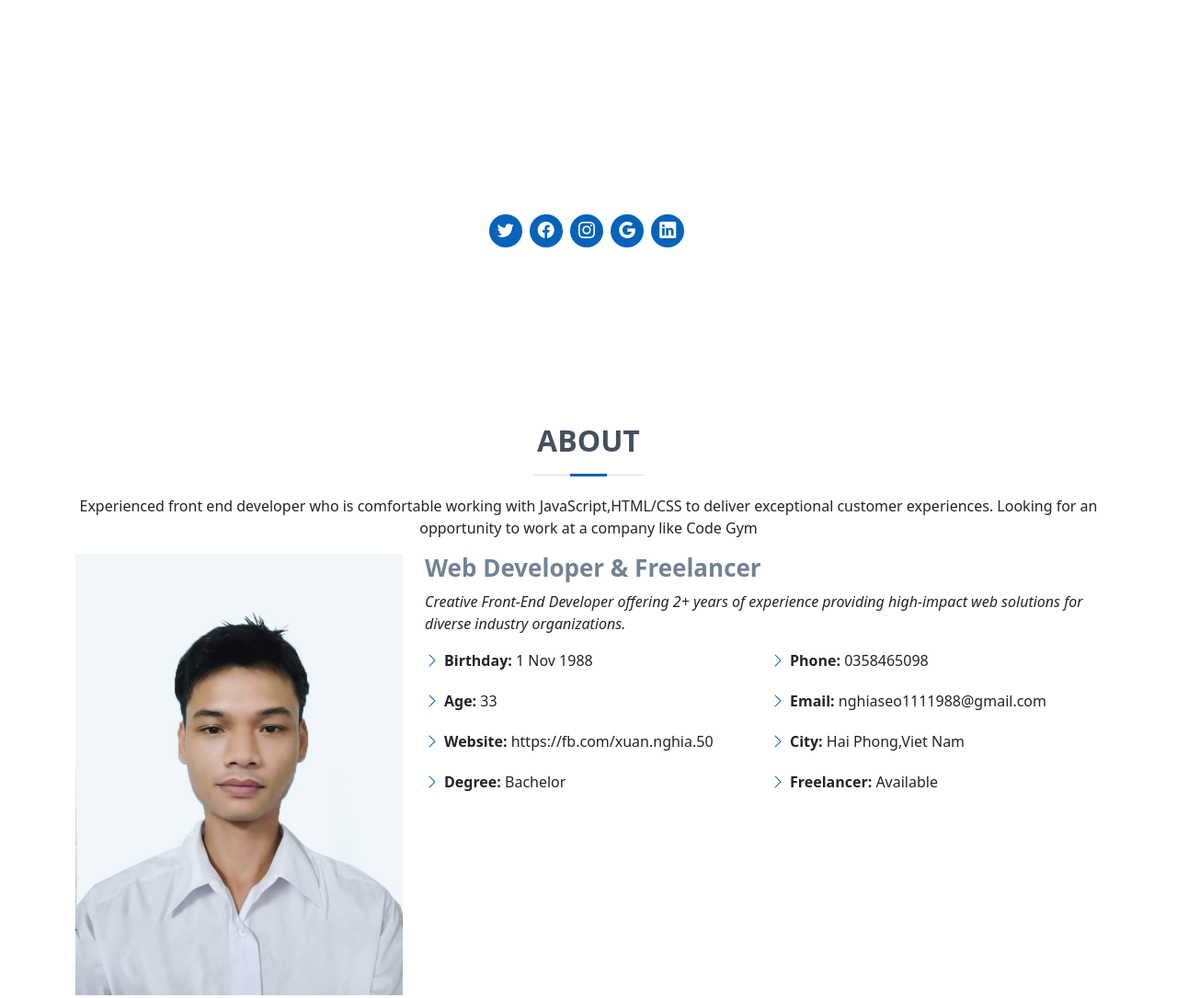
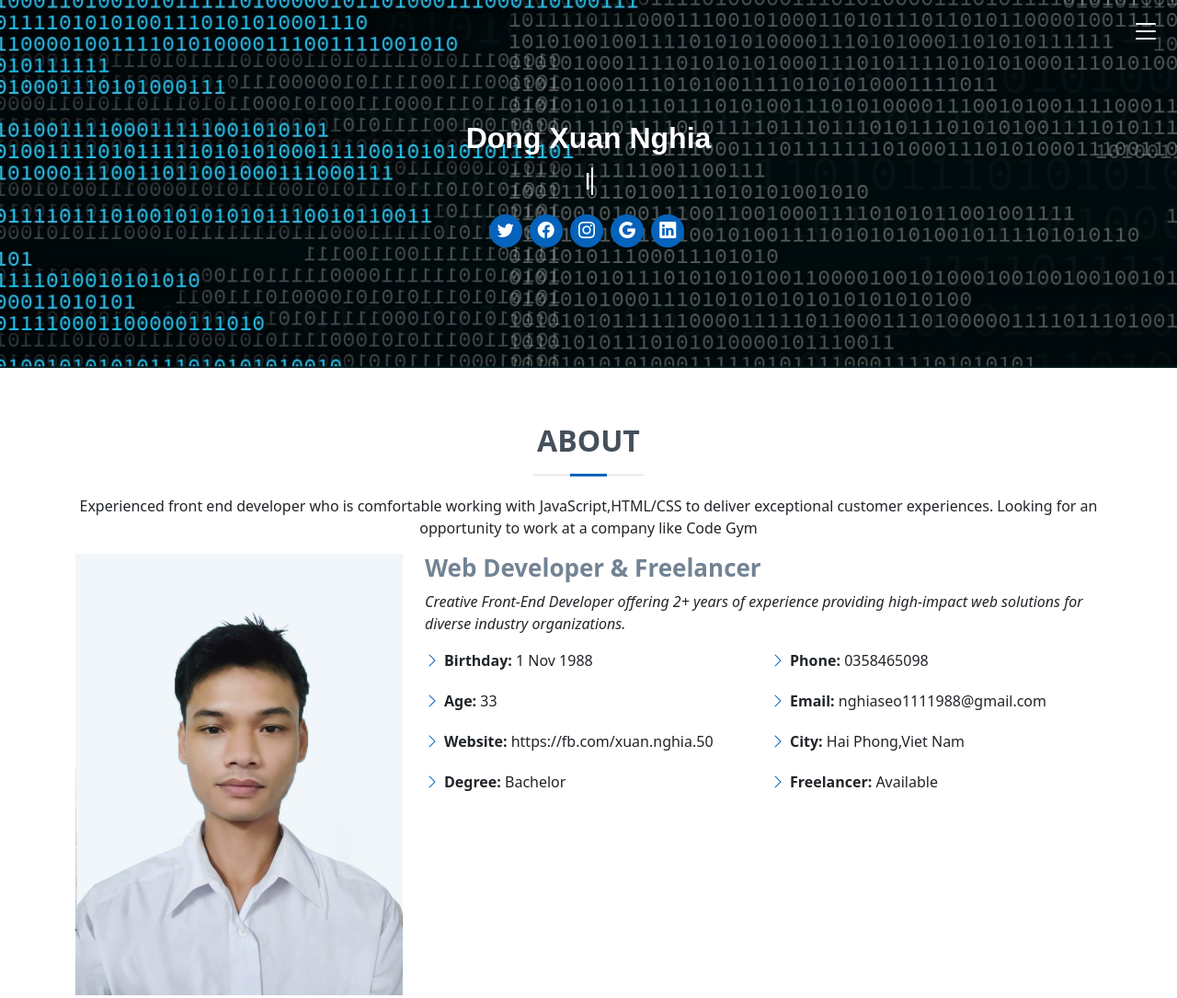
Before and after one commit to nghiaseo/case_study1, a plain HTML site: page index.html in a window 1280 px wide. Shown: the top 1085 px of the page at 92% size. Drawn offline with nearby package versions, Linux system fonts and the light colour scheme.

Commit message:
case study 1

```diff
--- a/css/style.css
+++ b/css/style.css
@@ -61,7 +61,7 @@ header{
 #banner{
     width: 100%;
     height: 400px;
-    background: url(images/banner1.jpg) no-repeat center;
+    background: url(../images/banner1.jpg) no-repeat center;
     background-size: cover;
 }
 #banner .container{
```
